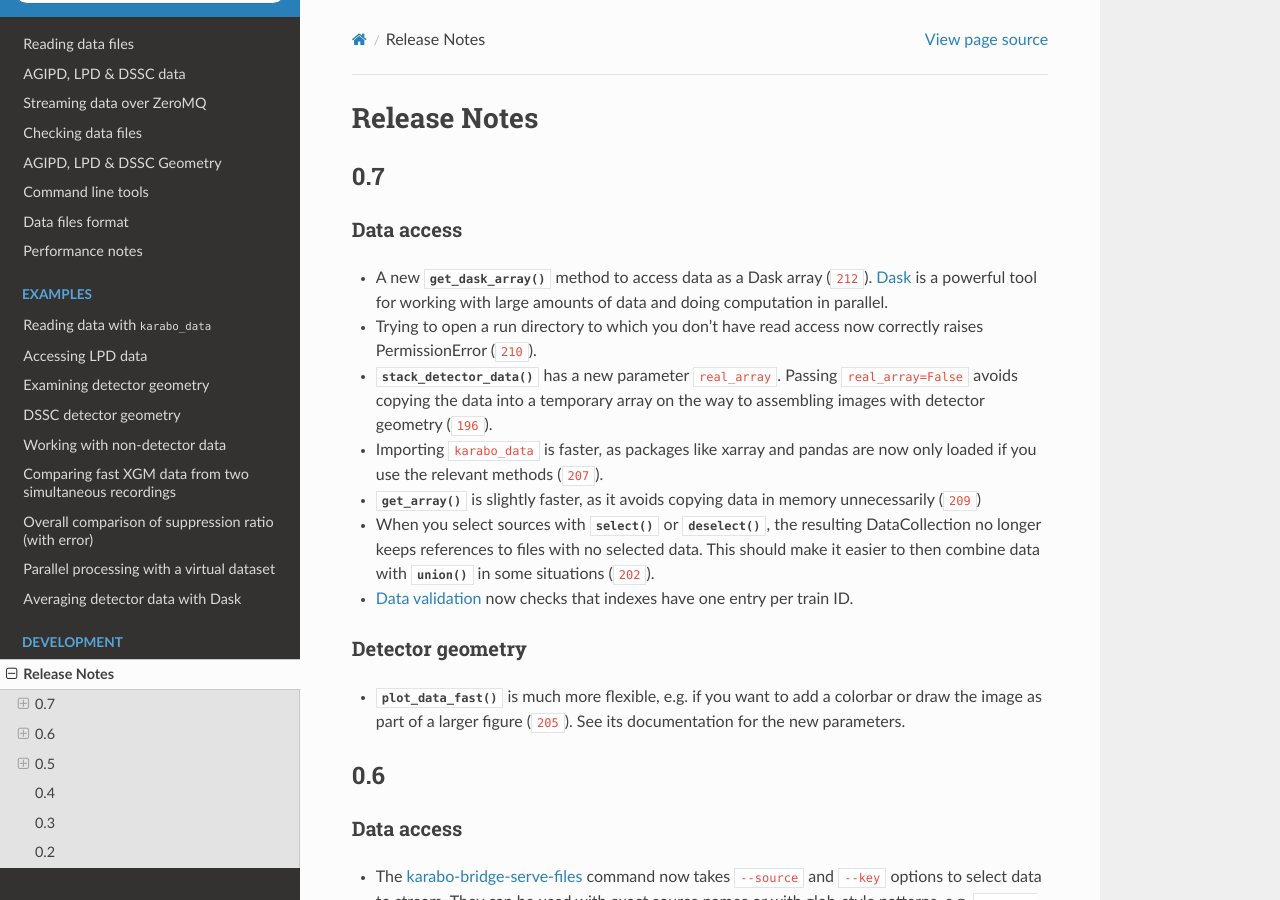
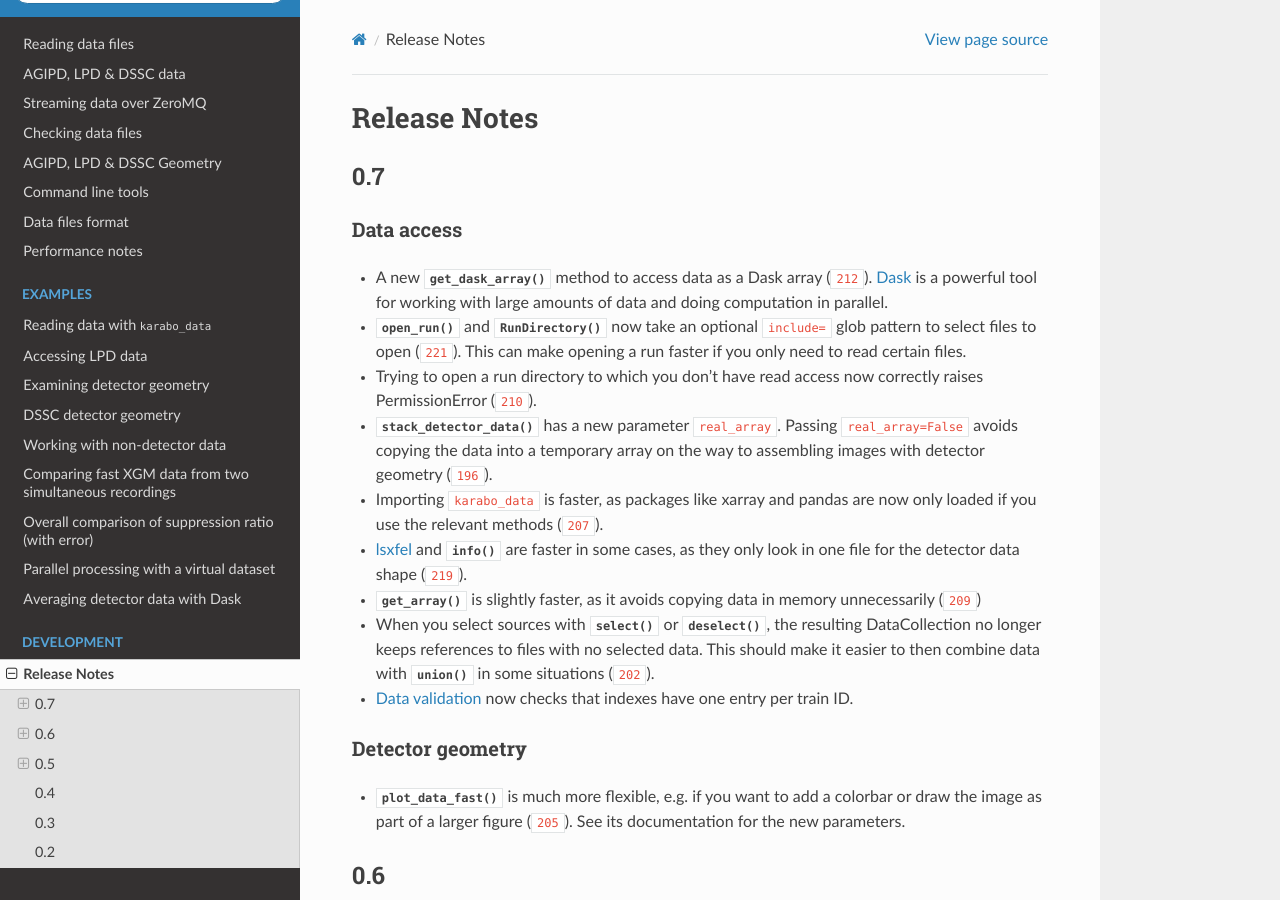
Before and after one commit to European-XFEL/karabo_data, a Sphinx documentation site: the page built from docs/changelog.rst, in a window 1280 px wide and 900 px high. Built offline with Sphinx 7.4.7 and the Read the Docs theme 2.0.0, drawn with Linux system fonts in a browser that asks for light colours; pages that are not in the unit, such as notebooks, are missing from menus; cross-references to code outside the pages are shown as plain code.

Commit message:
Add recent changes to release notes

```diff
--- a/docs/changelog.rst
+++ b/docs/changelog.rst
@@ -10,6 +10,9 @@ Data access
 - A new :meth:`~.get_dask_array` method to access data as a Dask array
   (:ghpull:`212`). `Dask <https://docs.dask.org/en/latest/>`_ is a powerful tool
   for working with large amounts of data and doing computation in parallel.
+- :func:`~.open_run` and :func:`~.RunDirectory` now take an optional
+  ``include=`` glob pattern to select files to open (:ghpull:`221`).
+  This can make opening a run faster if you only need to read certain files.
 - Trying to open a run directory to which you don't have read access now
   correctly raises PermissionError (:ghpull:`210`).
 - :func:`~.stack_detector_data` has a new parameter ``real_array``. Passing
@@ -17,6 +20,8 @@ Data access
   to assembling images with detector geometry (:ghpull:`196`).
 - Importing ``karabo_data`` is faster, as packages like xarray and pandas are
   now only loaded if you use the relevant methods (:ghpull:`207`).
+- :ref:`cmd-lsxfel` and :meth:`~.DataCollection.info` are faster in some cases,
+  as they only look in one file for the detector data shape (:ghpull:`219`).
 - :meth:`~.DataCollection.get_array` is slightly faster, as it avoids copying
   data in memory unnecessarily (:ghpull:`209`)
 - When you select sources with :meth:`~.DataCollection.select` or
--- a/docs/cli.rst
+++ b/docs/cli.rst
@@ -1,5 +1,7 @@
 Command line tools
 ==================
+
+.. _cmd-lsxfel:
 
 ``lsxfel``
 ----------
```
